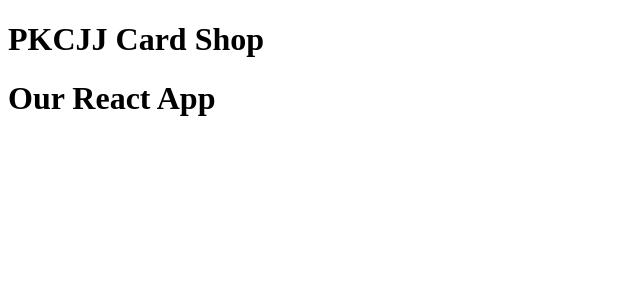
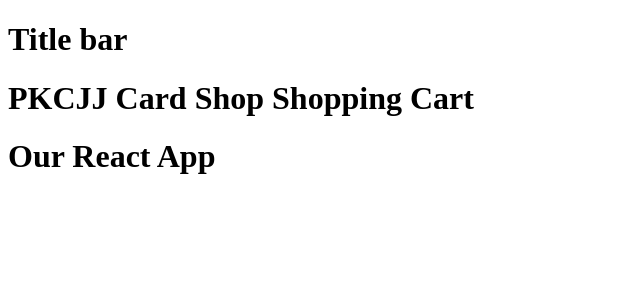
Before and after one commit to jschenkelberg/CardStoreFrontend, a React (Create React App) app: page / in a window 1280 px wide. Shown: the top 300 px of the page, without its empty margins (0-640 px from the left). Built offline with nearby package versions, Linux system fonts and the light colour scheme.

Commit message:
Created Shopping cart component

```diff
--- a/src/components/App.jsx
+++ b/src/components/App.jsx
@@ -1,6 +1,7 @@
 import React,{Component} from 'react';
 import './App.css';
 import TitleBar from './TitleBar/titlebar';
+import ShoppingCart from './ShoppingCart/shoppingCart';
 
 class App  extends Component {
   constructor(props) {
@@ -9,8 +10,9 @@ class App  extends Component {
 render() {
   return (
     <React.Fragment>
-      <TitleBar/>
-    <h1>Our React App</h1>
+      <TitleBar />
+      <ShoppingCart/>
+      <h1>Our React App</h1>
     </React.Fragment>
   );
 }
--- /dev/null
+++ b/src/components/ShoppingCart/shoppingCart.jsx
@@ -0,0 +1,15 @@
+import React from "react";
+const ShoppingCart = (props) => {
+  return (
+    <React.Fragment>
+      <div className="row row-spacer">
+        <h1>PKCJJ Card Shop Shopping Cart</h1>
+      </div>
+      <div className="left">
+        <h2>{props.currentCollection}</h2>
+      </div>
+    </React.Fragment>
+  );
+};
+
+export default ShoppingCart;
--- a/src/components/TitleBar/titlebar.jsx
+++ b/src/components/TitleBar/titlebar.jsx
@@ -3,7 +3,7 @@ const TitleBar = (props) => {
     return (
         <React.Fragment>
         <div className="row row-spacer">
-            <h1>PKCJJ Card Shop</h1>
+            <h1>Title bar</h1>
         </div>
         <div className="left">
             <h2>{props.currentCollection}</h2>
```
